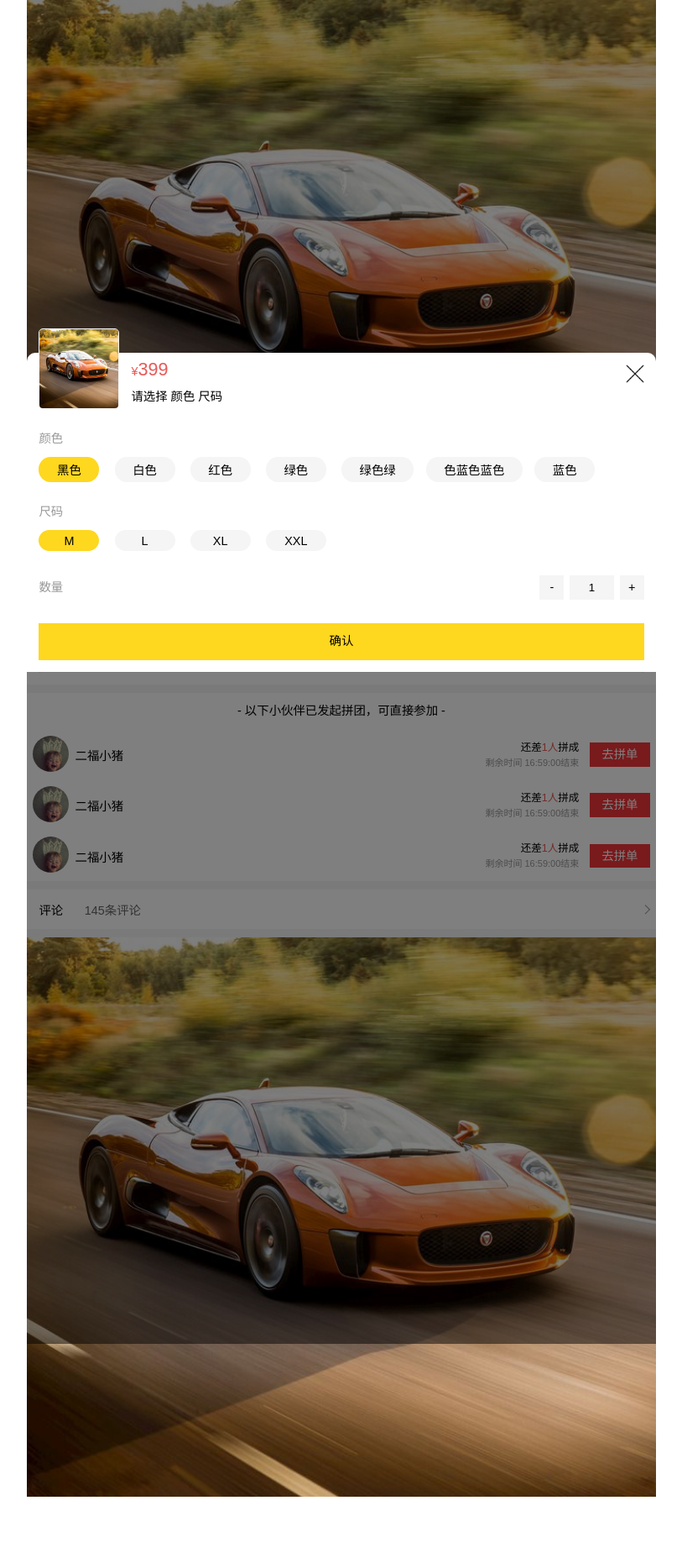
After one commit to peonywang/xiaomai, a PHP site: page /activity/tuangou in a window 1280 px wide, after a click that opens the changed part. The commit adds this page. Shown: the whole page at 84% size, without its empty margins (233-1046 px from the left). Run offline with PHP 8.4, Linux system fonts and the light colour scheme.

Commit message:
'tuangou'

```diff
--- /dev/null
+++ b/activity/comhead.php
@@ -0,0 +1,13 @@
+<meta charset="UTF-8">
+<meta name="renderer" content="webkit">
+<meta http-equiv="X-UA-Compatible" content="IE=edge,chrome=1" />
+<meta name="google" value="notranslate" />
+<meta http-equiv="Cache-Control" content="no-siteapp" />
+<meta name="keywords" content="小麦">
+<meta name="description" content="小麦购物">
+<meta name="author" content="Peony Wang,fhjl1989@163.com">
+<meta name ="viewport" content ="initial-scale=1, maximum-scale=3, minimum-scale=1, user-scalable=no">
+<link rel="icon" type="image/x-icon" href="/images/favicon.ico">
+<script src="/js/jquery-1.11.3.min.js"></script>
+<link rel="stylesheet" href="/com.css?1.0">
+<script src="/js/com.js"></script>
--- /dev/null
+++ b/activity/tuangou/index.php
@@ -0,0 +1,290 @@
+<!DOCTYPE html>
+<html lang="en">
+<head>
+    <?php include("../comhead.php"); ?>
+    <!-- 添加到主屏后的标题（iOS 6 新增） -->
+    <meta name="apple-mobile-web-app-title" content="小麦购物-拼团">
+    <title>拼团</title>
+    <!-- 轮播插件 -->
+    <link rel="stylesheet" href="/js/swiper/swiper.min.css">
+    <script src="/js/swiper/swiper.min.js"></script>
+    <!-- 详情页样式 -->
+    <link rel="stylesheet" href="/css/pro.css">
+
+    <!-- 拼团样式 新加样式 -->
+    <link rel="stylesheet" href="style.css">
+</head>
+<body>
+<!-- 详情页 -->
+<div class="proD">
+    <?php
+    //轮播图片数据
+    $banData = ["../../images/proImg.png","../../images/proImg.png","../../images/proImg.png"];
+    ?>
+    <!-- 轮播 -->
+    <div class="banner">
+        <div class="swiper-container" id="pro-banner">
+            <div class="swiper-wrapper">
+                <?php foreach ($banData as $k => $v) { ?>
+                    <div class="swiper-slide">
+                        <img src="<?php echo $v ?>">
+                    </div>
+                <?php } ?>
+            </div>
+            <div class="swiper-pagination"></div>
+        </div>
+        <div class="swiper-container" id="origin-img">
+            <div class="swiper-wrapper"></div>
+            <div class="swiper-pagination"></div>
+        </div>
+    </div>
+    <!-- 描述 -->
+    <div class="dis">
+        1963年第一辆911诞生，50多年来不断超越自己，现在再次用传奇刷新纪录，纯正跑车的理想设计值得你的拥有。
+    </div>
+    <!-- 价格 -->
+    <div class="pri">
+        <span class="red">¥<b class="b1">399</b></span>
+        <s class="gray">¥499</s>
+        <span class="right gray">已拼1000</span>
+    </div>
+    <!-- 下载 -->
+    <div class="downapp">
+        <div class="d1">
+            <p>下载APP后，购买该商品可立减</p>
+            <p>¥<b>10</b></p>
+        </div>
+        <div class="d2">
+            <a href="javascript:;">下载APP</a>
+        </div>
+    </div>
+    <!-- 团购 -->
+    <div class="tuangou">
+        <div class="tit">- 以下小伙伴已发起拼团，可直接参加 -</div>
+        <ul class="ul1">
+            <?php for ($i = 0; $i < 3; $i++) { ?>
+            <li>
+                <div class="userImg"><img src="images/user.png" alt="团购者头像"></div>
+                <div class="userName">二福小猪</div>
+                <div class="dis">
+                    <p class="p1">还差<span class="red">1人</span>拼成</p>
+                    <p class="p2">剩余时间 <span class="reTime">16:59:00</span>结束</p>
+                </div>
+                <div class="btnD">
+                    <a href="javascript:;" class="btn" onclick="$(joinTan).show()">去拼单</a>
+                </div>
+            </li>
+            <?php } ?>
+        </ul>
+    </div>
+    <!-- 评论 -->
+    <a href="comment.php" class="btnTiao">
+        <span class="s1">评论</span>
+        <span class="gray">145条评论</span>
+    </a>
+    <!-- 详情图 -->
+    <div class="proI">
+        <img src="../../images/proImg.png" alt="详情图1">
+    </div>
+    <!-- 底部功能条 -->
+    <div class="botT">
+        <a href="activity/fanpai" class="a1">
+            <img src="../../images/kefu.png" alt="客服">
+            <span>客服</span>
+        </a>
+        <a href="javascript:;" class="a2" onclick="$(typesChose).show();">
+            <span class="rmb">185</span>
+            单独购买
+        </a>
+        <a href="javascript:;" class="a3" id="ljgm">
+            <span class="rmb">165</span>
+            发起拼团
+        </a>
+    </div>
+    <?php
+    // 型号选择模拟数据
+    $choseType = [
+        "color" => [
+            "name" => "颜色",
+            "types" => ["黑色","白色","红色","绿色","绿色绿","色蓝色蓝色","蓝色"]
+        ],
+        "size" => [
+            "name" => "尺码",
+            "types" => ["M","L","XL","XXL"]
+        ]
+    ]
+    ?>
+    <!-- 型号选择弹窗 -->
+    <div class="tan" id="typesChose">
+        <div class="tanNr choseTan">
+            <div class="proInfo">
+                <div class="proI">
+                    <img src="../../images/proImg.png">
+                </div>
+                <div class="priD">
+                    <p class="p1 red">¥<b>399</b></p>
+                    <p class="p2">请选择 <?php foreach ($choseType as $k => $v){ echo $v['name'].' ';} ?></p>
+                </div>
+            </div>
+            <!-- 读取型号选择数据 -->
+            <?php foreach ($choseType as $k => $v) { ?>
+                <div class="choseD">
+                    <div class="tit"><?php echo $v['name']; ?></div>
+                    <div class="chose">
+                        <?php foreach ($v['types'] as $k1 => $v1) { ?>
+                            <label>
+                                <input type="radio" name="<?php echo $k; ?>" <?php if($k1 == 0){echo "checked='checked'";} ?>>
+                                <span><?php echo $v1; ?></span>
+                            </label>
+                        <?php } ?>
+                    </div>
+                </div>
+            <?php } ?>
+            <div class="numD">
+                <div class="tit">数量</div>
+                <div class="chose">
+                    <span class="cz" data-type="sub">-</span>
+                    <input type="tel" value="1" name="num">
+                    <span class="cz" data-type="add">+</span>
+                </div>
+            </div>
+            <div class="btnD"> <a href="../../bill.php"  onclick="$(typesChose).hide()" class="a1">确认</a> </div>
+            <div class="close"><img src="../../images/close.png" alt="关闭"></div>
+        </div>
+    </div>
+    <!-- 登陆框 -->
+    <div class="tan loginD" id="loginTan" style="display: none;">
+        <div class="tanNr">
+            <div class="tit">为保证账号安全，请绑定手机号</div>
+            <div class="d1">
+                <input class="inp1" type="tel" placeholder="请输入手机号码">
+            </div>
+            <div class="d1 d2">
+                <input class="inp1" type="tel" placeholder="请输入验证码">
+                <a class="a1" href="javacript:;">获取验证码</a>
+            </div>
+            <div class="btnD">
+                <a href="javascript:;" class="a1" onclick="$(loginTan).hide()">取消</a>
+                <a href="javascritp:;" class="a2" onclick="$(loginTan).hide()">确定</a>
+            </div>
+        </div>
+    </div>
+    <!-- 提示弹出 -->
+    <div class="tishiT"><span class="d1">提示弹出</span></div>
+    <!-- 参与拼团 -->
+    <div class="tan joinTan" id="joinTan" style="display:none;">
+        <div class="tanNr">
+            <div class="tit">参与二福小猪的拼单</div>
+            <div class="dis">还差 <span class="red">1</span> 人，剩余 <span class="reTime">16:59:00</span> 结束</div>
+            <div class="userD">
+                <div class="userI userMaster">
+                    <img src="images/user.png" alt="拼团者头像">
+                </div>
+                <div class="userI">
+                    <img src="images/wait.png" alt="待拼团">
+                </div>
+            </div>
+            <div class="btnD">
+                <a href="spellList.php" class="btn">参与拼团</a>
+            </div>
+        </div>
+    </div>
+</div>
+<script>
+    // 轮播
+    var mySwiper = new Swiper('#pro-banner', {
+        autoplay: true,//可选选项，自动滑动
+        pagination: {
+            el: '#pro-banner .swiper-pagination',
+        },
+    })
+
+    // 放大banner轮播图
+    var swiperStatus=false;
+    // imgsdata 获取banner的图片
+    imgs = [<?php foreach ($banData as $k => $v) { echo json_encode($v,JSON_UNESCAPED_SLASHES).','; } ?>];
+
+
+
+    var swiper = new Swiper('#origin-img',{
+        zoom:true,
+        width: window.innerWidth,
+        virtual: true,
+        spaceBetween:20,
+        pagination: {
+            el: '#origin-img .swiper-pagination',
+            type: 'fraction',
+        },
+        controller: {
+            control: mySwiper, //控制Swiper1
+        },
+        on:{
+            click: function(){
+                $('#origin-img').fadeOut('fast');
+                this.virtual.slides.length=0;
+                this.virtual.cache=[];
+                swiperStatus=false;
+            },
+        },
+    });
+    $('#pro-banner img').click(function(){
+        clickIndex=mySwiper.clickedIndex;
+        for(i=0;i<imgs.length;i++){
+            swiper.virtual.appendSlide('<div class="swiper-zoom-container"><img src="'+imgs[i]+'" /></div>')
+        }
+        swiper.slideTo(clickIndex);
+        $('#origin-img').fadeIn('fast');
+        swiperStatus=true;
+    })
+
+    //切换图状态禁止页面缩放
+    document.addEventListener('touchstart',function (event) {
+        if(event.touches.length>1 && swiperStatus){
+            event.preventDefault();
+        }
+    })
+    var lastTouchEnd=0;
+    document.addEventListener('touchend',function (event) {
+        var now=(new Date()).getTime();
+        if(now-lastTouchEnd<=300){
+            event.preventDefault();
+        }
+        lastTouchEnd=now;
+    },false)
+    document.addEventListener('touchmove',function(e){
+        if(swiperStatus){
+            e.preventDefault();
+        }
+    })
+
+
+    var winH = $(window).height();
+
+    // 领取优惠券
+    $(function(){
+        $(".choseTan ul.yh li").click(function () {
+            if(!$(this).is(".ylq")){
+                $(".tishiT .d1").text("恭喜您领取成功");
+                $(".tishiT").show();
+                setTimeout(function () {
+                    $(".tishiT").hide();
+                },1000)
+                $(this).addClass("ylq");
+            }
+
+        })
+        //点击立即购买
+        $("#ljgm").click(function () {
+            $("#loginTan").show().css("min-height",winH);
+            //页面不滚动
+            $(".proD").css({"height":(winH-40),"overflow-y":"hidden"});
+            $("#loginTan .btnD a").click(function () {
+                //页面滚动
+                $(".proD").css({"height":"auto","overflow-y":"unset"});
+
+            });
+        })
+    })
+</script>
+</body>
+</html>
--- /dev/null
+++ b/activity/tuangou/style.css
@@ -0,0 +1,191 @@
+@charset "UTF-8";
+.tuangou{
+    border-top: 10px solid #f6f6f6;
+}
+.tuangou .tit{
+    text-align: center;
+    line-height: 3;
+}
+.tuangou .ul1{
+    padding: 0 0.5em;
+}
+.tuangou .ul1 li{
+    display: flex;
+    align-items: center;
+}
+.tuangou .ul1 li .userImg img{
+    width: 3em;
+    height: 3em;
+    border-radius: 50%;
+    margin-right: .5em;
+}
+.tuangou .ul1 li .userName{}
+.tuangou .ul1 li .dis{text-align: right;flex: 1;}
+.tuangou .ul1 li .dis .p1{}
+.tuangou .ul1 li .dis .p2{
+    font-size: 11px;
+    color: #999;
+}
+.tuangou .ul1 li .btnD a{
+    background: #f4353a;
+    color: #FFF;
+    line-height: 2;
+    display: block;
+    padding: 0 1em;
+}
+.rmb{
+    display: block;
+    line-height: 2;
+    margin-top: 0.3em;
+}
+.rmb:before{
+    content: "¥ ";
+}
+.botT .a2, .botT .a3{
+    line-height: 1;
+}
+/*弹窗*/
+.joinTan{
+    display: flex;
+    justify-content: center;
+    align-items: center;
+    padding: 1em 1em 2em;
+}
+.joinTan .tanNr{
+    background: #FFF;
+    text-align: center;
+    padding: 1em 1em 2em;
+    border-radius: 10px;
+}
+.joinTan .tit{
+    text-align: center;
+    line-height: 3;
+}
+.joinTan .dis{
+    text-align: center;
+    padding-top: 0;
+}
+.joinTan .dis .red{
+    font-size: 1.5em;
+}
+
+.joinTan .userD{
+    margin: 1em auto 1.5em;
+    display: flex;
+    justify-content: center;
+}
+.joinTan .userI + .userI{margin-left: 1em;}
+.joinTan .userI img{
+    width: 4em;
+    height: 4em;
+    border-radius: 50%;
+}
+.joinTan .userMaster{
+    position: relative;
+}
+.joinTan .userMaster:after{
+    content: '';
+    background: url("images/master.png") no-repeat;
+    background-size: 100% 100%;
+    position: absolute;
+    width: 2.8em;
+    height: 1.4em;
+    bottom: -7px;
+    left: 50%;
+    margin-left: -1.4em;
+}
+.joinTan .btnD .btn{
+    display: block;
+    background: #f4353a;
+    color: #FFF;
+    line-height: 2.5;
+    font-size: 1.1em;
+    width: 100%;
+}
+/*拼团详情*/
+.shoplist{
+    border-radius: 5px;
+    display: flex;
+    padding: 1em;
+    align-items: stretch;
+    position: relative;
+    background: #FFF;
+    border-bottom: 10px solid #f6f6f6;
+}
+.shoplist .d2 img{
+    width: 6em;
+    height: 6em;
+    margin-right: 0.5em;
+}
+.shoplist .d3 {
+    font-size: .9em;
+}
+.shoplist .d3 .p1 {
+    text-align: justify;
+    text-overflow: ellipsis;
+    display: -webkit-box;
+    -webkit-box-orient: vertical;
+    -webkit-line-clamp: 2;
+    overflow: hidden;
+}
+.shoplist .d3 p {
+    margin: 5px 0;
+}
+.shoplist .d3 .numD {
+    display: flex;
+    justify-content: space-between;
+    line-height: 2;
+}
+.shoplist .pinNum{
+    background: #f5f5f5;
+    border:1px solid #e8e8e8;
+    border-radius: 1.5em;
+    padding: 0 1.5em;
+}
+/*拼团详情-参与拼团*/
+.joinTan.joinSell{
+border-bottom: 10px solid #f6f6f6;
+}
+.joinTan.joinSell .tanNr {
+    padding: 0;
+    width: 100%;
+}
+.joinTan .btnD .btn + .btn{
+    margin-top: 1em;
+}
+.joinTan .btnD .btn2{
+    background: #f5f5f5;
+    color: #f4353a;
+    border:1px solid #f4353a;
+    box-sizing: border-box;
+}
+/*商品推荐*/
+.recommend{}
+.recommend .tit{padding: 1em;}
+.recommend .tit b{}
+.recommend .tit .dis{
+    font-size: .8em;
+    margin-left: .5em;
+    color: #999;
+}
+.recommend .porlist{display: flex;flex-wrap: wrap;padding: 0 .5em;}
+.recommend .porlist a{
+    width: 50%;
+    padding: 0 .5em .5em;
+    box-sizing: border-box;
+}
+.recommend .porlist .imgD{}
+.recommend .porlist .imgD img{width: 100%;}
+.recommend .porlist .name{
+}
+.recommend .porlist .dis{
+    font-size: .9em;
+    color: #666;
+    height: 2.4em;
+    margin: .5em auto;
+    overflow: hidden;
+    line-height: 1.2em;
+    -webkit-box-orient: vertical;
+    -webkit-line-clamp: 2;
+    display: -webkit-box;
+}
--- a/bill.php
+++ b/bill.php
@@ -21,7 +21,7 @@
     <li class="shoplist">
       <h2>订单信息</h2>
       <ul>
-        <?php for ($i =0;$i<3;$i++){ ?>
+        <?php for ($i =0;$i<1;$i++){ ?>
         <li>
           <a href="index.php" class="d2">
             <img src="images/proImg.png">
@@ -96,7 +96,7 @@
         <span class="equal">180</span>
       </p>
     </div>
-    <a href="address.php" class="a3">立即支付</a>
+    <a href="activity/tuangou/spellList.php" class="a3">立即支付</a>
   </div>
   <!-- 优惠券弹窗 -->
   <div class="tan" id="youhuiTan">
--- a/index.php
+++ b/index.php
@@ -22,6 +22,7 @@
 		<div class="banner">
 			<div class="swiper-container" id="pro-banner">
 				<div class="swiper-wrapper">
+                    <div class="swiper-slide"><a href="activity/tuangou"><img src="activity/tuangou/images/banner.png" alt="拼团活动"></a></div>
                     <div class="swiper-slide"><a href="activity/fanpai"><img src="activity/fanpai/images/banner.jpg" alt="翻拍活动"></a></div>
                     <div class="swiper-slide"><a href="activity/1yuan"><img src="activity/1yuan/images/top.jpg" alt="1元"></a></div>
 					<?php foreach ($banData as $k => $v) { ?>
```
Also changed, not shown: activity/tuangou/spellList.php (added, +84 -0 lines), activity/tuangou/images/banner.png (added), activity/tuangou/images/master.png (added), activity/tuangou/images/pro1.png (added), activity/tuangou/images/pro2.png (added), activity/tuangou/images/user.png (added), activity/tuangou/images/wait.png (added).
